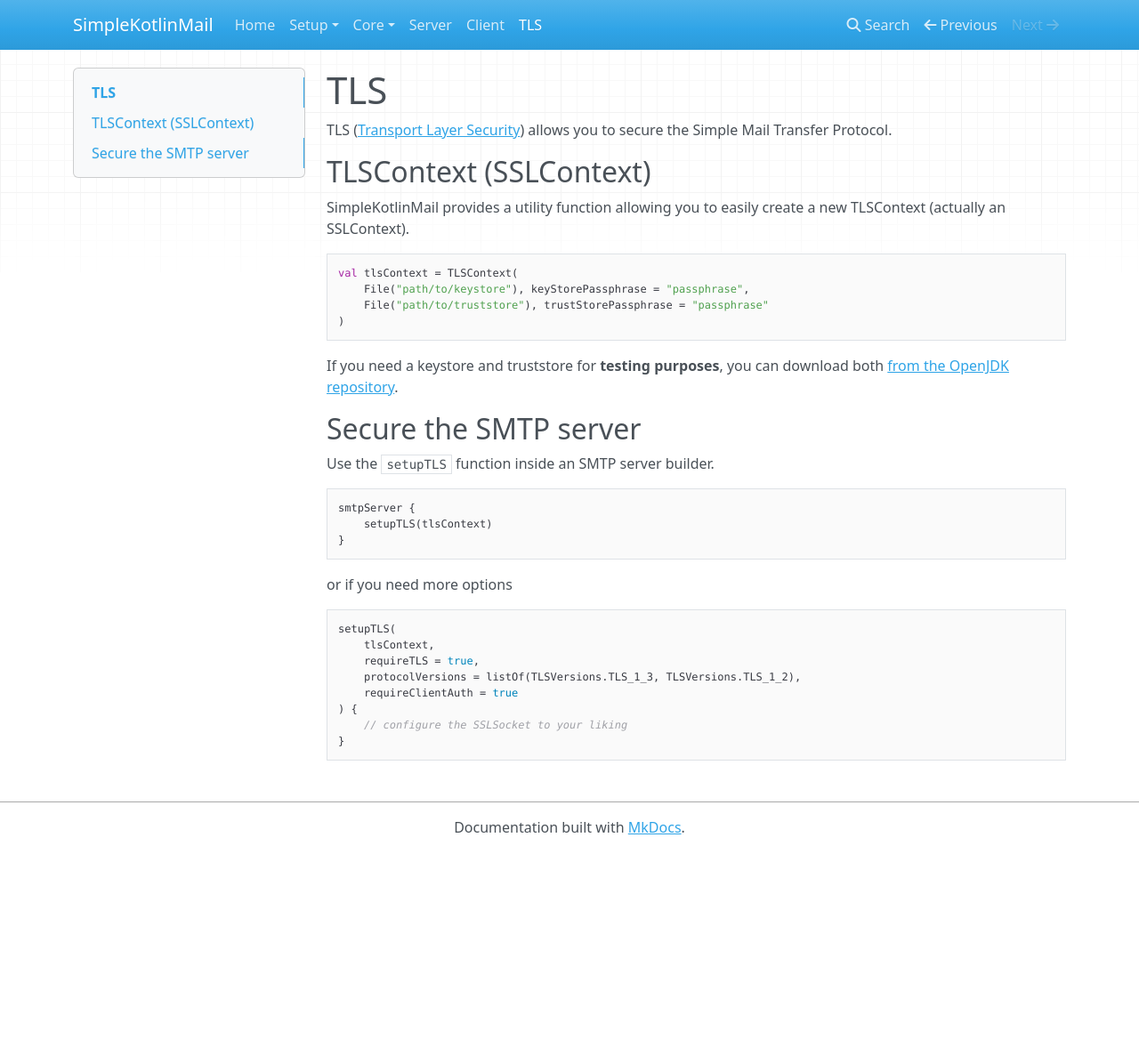
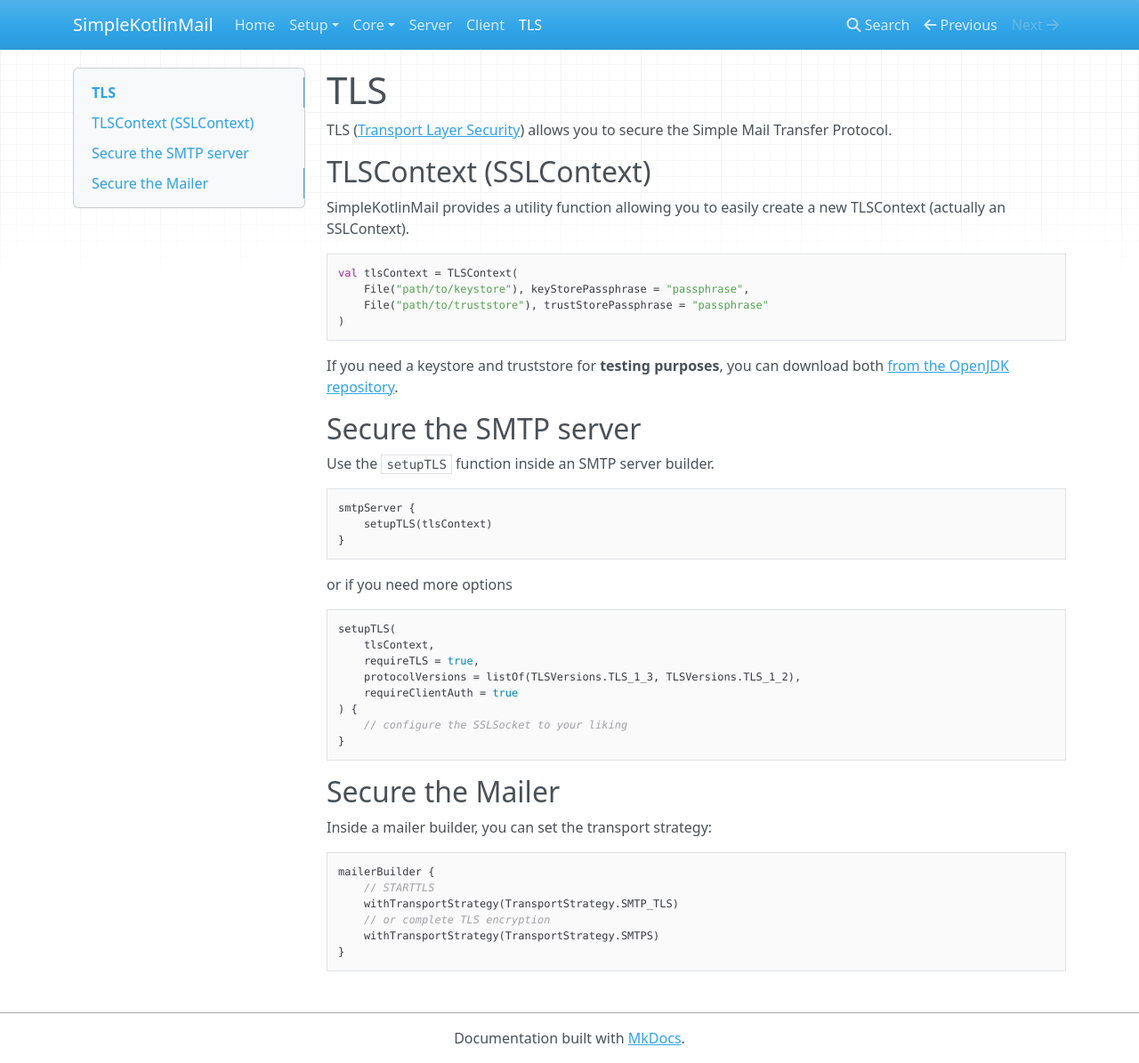
Before and after one commit to jakobkmar/SimpleKotlinMail, an MkDocs documentation site: the page built from guide/docs/tls.md, in a window 1280 px wide and 1195 px high. Shown: the whole window at 89% size. Built offline with MkDocs 1.6.1, drawn with Linux system fonts in a browser that asks for light colours; nearby versions of some CDN libraries.

Commit message:
Update tls.md

````diff
--- a/guide/docs/tls.md
+++ b/guide/docs/tls.md
@@ -36,3 +36,16 @@
     // configure the SSLSocket to your liking
 }
 ```
+
+## Secure the Mailer
+
+Inside a mailer builder, you can set the transport strategy:
+
+```kotlin
+mailerBuilder {
+    // STARTTLS
+    withTransportStrategy(TransportStrategy.SMTP_TLS)
+    // or complete TLS encryption
+    withTransportStrategy(TransportStrategy.SMTPS)
+}
+```
````
